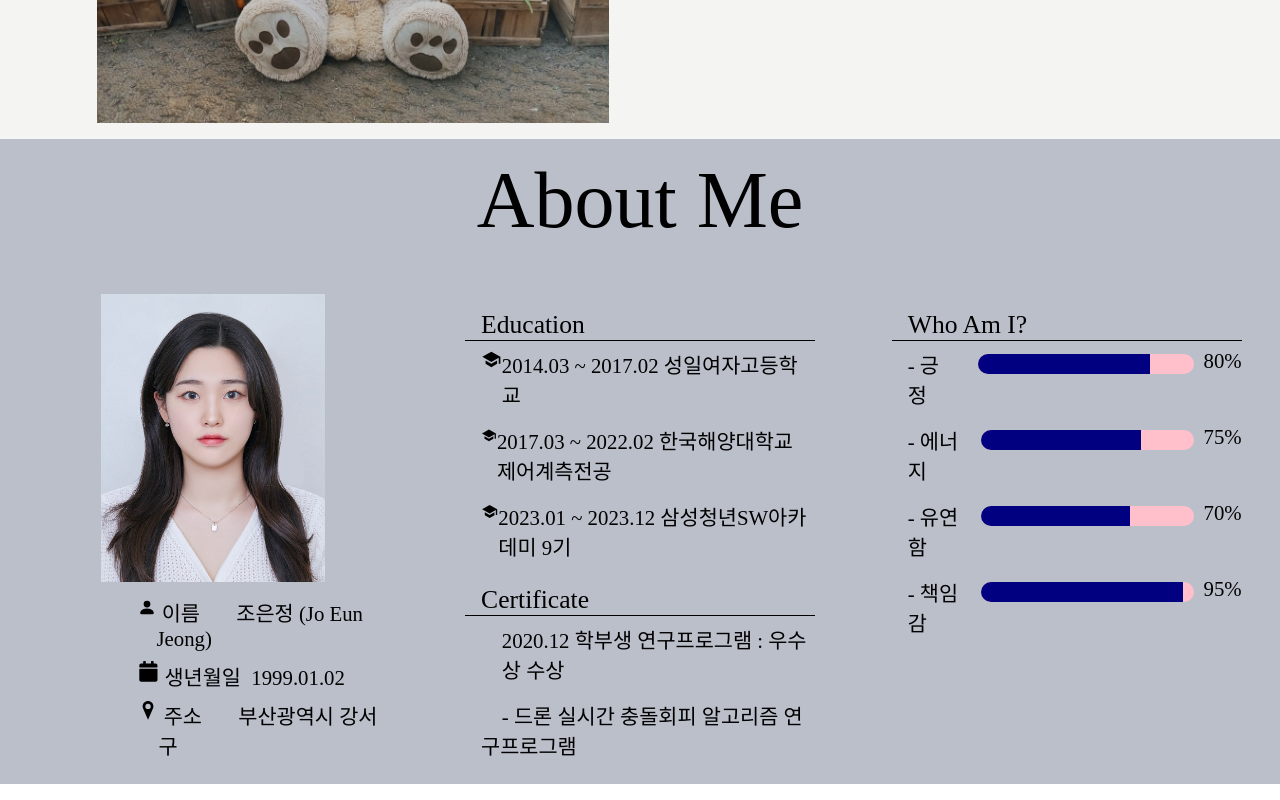
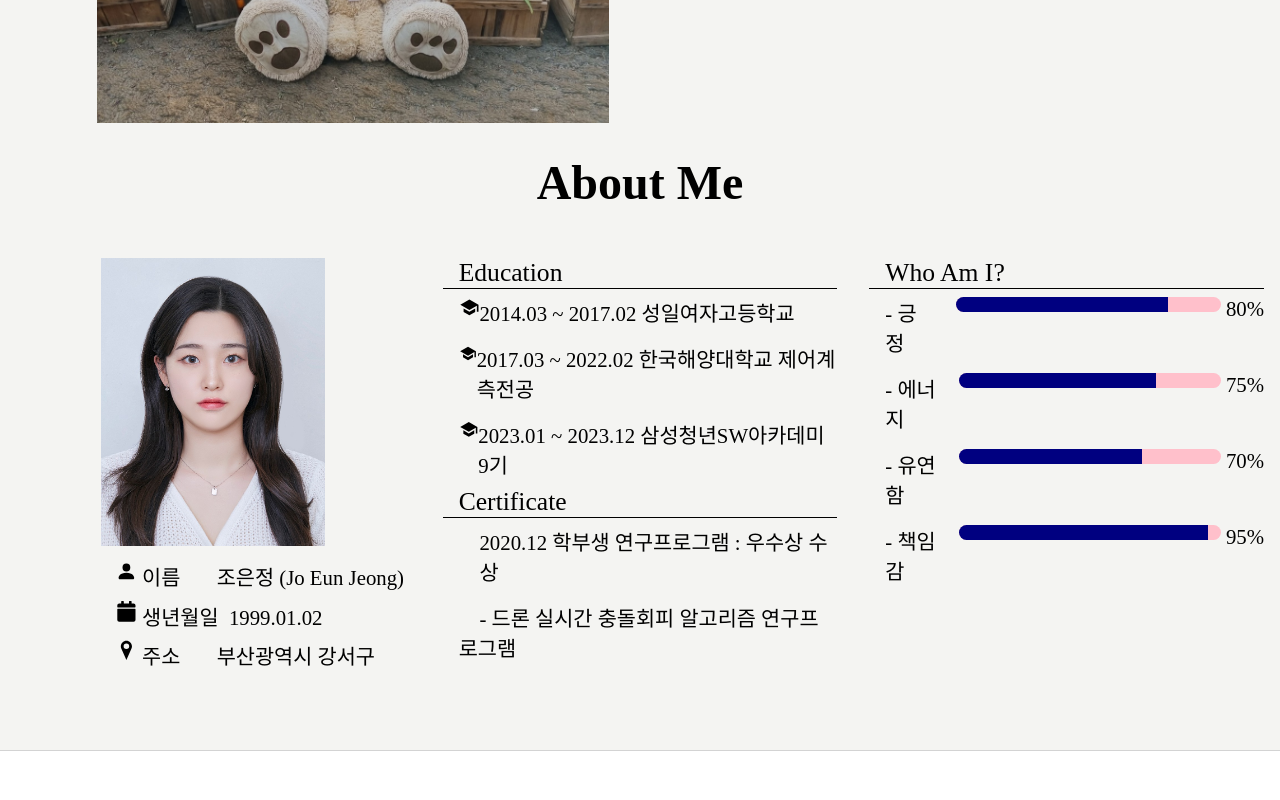
Before and after one commit to jeunjeong/jeunjeong.github.io, a React (Create React App) app: page / in a window 1280 px wide. Shown: the part 560-1360 px from the top of the page. After the commit the page ends 1311 px from the top, so only its background shows below. Built offline with nearby package versions, Linux system fonts and the light colour scheme; some icons are missing; the HTML template or start-up script is replaced by a standard one; a web font is replaced by a local one.

Commit message:
:zap: feat : Modify about me css

```diff
--- a/src/About Me/about_me.styled.tsx
+++ b/src/About Me/about_me.styled.tsx
@@ -1,56 +1,43 @@
 import styled from "styled-components";
 
 export const MainContainer = styled.div`
-	background-color: #bbbfca;
+	background-color: #f4f4f2;
 	padding-top: 1rem;
 	text-align: center;
+	border-bottom : 1px solid lightgray;
 `;
 
 export const Title = styled.div`
-	font-size: 5rem;
+	font-size: 3rem;
+	font-weight : bold;
 	margin-bottom: 3rem;
 `;
 
 export const Content = styled.div`
 	font-size: 1.5rem;
 	margin-top: 1rem;
-	margin-bottom: 1rem;
+	margin-bottom:2em;
 
 	@media (min-width: 768px) {
 		display: flex;
 	}
 `;
 
-export const Section1 = styled.div`
-	width: 100%;
-	margin-left: 3%;
-	margin-right: 3%;
-	margin-bottom: 1rem;
+export const Section = styled.div`
+
+	flex: 1;
+	margin-left:1rem;
+	margin-right:1rem;
+	margin-bottom: 2rem;
 `;
 
-export const Section2 = styled.div`
-	margin-left: 3%;
-	margin-right: 3%;
-	margin-bottom: 1rem;
-
-	width: 100%;
-`;
-export const Section3 = styled.div`
-	margin-left: 3%;
-	margin-right: 3%;
-	margin-bottom: 1rem;
-	width: 100%;
-`;
 export const ProfileImg = styled.img`
 	height: 18rem;
 `;
 
-export const ProfileInfoDiv = styled.div`
-	text-align: left;
-`;
 export const ProfileInfo = styled.div`
 	margin-top: 0.6rem;
-	font-size: 1.2rem;
+	font-size: 1.1rem;
 
 	@media (min-width: 1200px) {
 		margin-left: 100px;
@@ -60,7 +47,6 @@ export const ProfileInfo = styled.div`
 `;
 
 export const ProfileTitle = styled.div`
-	margin-top: 1rem;
 	padding-left: 1rem;
 	text-align: left;
 	font-size: 1.6rem;
@@ -75,6 +61,7 @@ export const ProfileContent = styled.div`
 	text-align: left;
 	font-size: 1rem;
 
+
 	@media (min-width: 1200px) {
 		display: flex;
 		font-size: 1.3rem;
--- a/src/About Me/about_me.tsx
+++ b/src/About Me/about_me.tsx
@@ -1,4 +1,4 @@
-import React, { useState, useEffect } from "react";
+import React from "react";
 import * as about from "./about_me.styled";
 import { BsPersonFill } from "react-icons/bs";
 import { FaCalendar } from "react-icons/fa";
@@ -8,20 +8,13 @@ import { PiCertificateFill } from "react-icons/pi";
 import Progress from "./progress_bar";
 
 function AboutMe() {
-	const [progressPercent, setProgressPercent] = useState<number>(30);
-	useEffect(() => {}, [progressPercent]);
-	const handleButtonClick = () => {
-		setProgressPercent(30);
-	};
-
 	return (
 		<about.MainContainer>
 			<about.Title>About Me</about.Title>
 			<about.Content>
-				<about.Section1>
+				<about.Section>
 					<about.ProfileImg src="profile/profile.jpg" />
 
-					<about.ProfileInfoDiv>
 						<about.ProfileInfo>
 							<BsPersonFill />
 							&nbsp;이름 &nbsp; &nbsp;&nbsp;&nbsp;&nbsp;조은정 (Jo Eun Jeong)
@@ -34,9 +27,8 @@ function AboutMe() {
 							<GiPositionMarker />
 							&nbsp;주소 &nbsp; &nbsp;&nbsp;&nbsp;&nbsp;부산광역시 강서구
 						</about.ProfileInfo>
-					</about.ProfileInfoDiv>
-				</about.Section1>
-				<about.Section2>
+				</about.Section>
+				<about.Section>
 					<about.ProfileTitle>Education</about.ProfileTitle>
 					<about.ProfileContent>
 						<IoMdSchool /> 2014.03 ~ 2017.02 성일여자고등학교
@@ -54,10 +46,10 @@ function AboutMe() {
 					<about.ProfileContent>
 						&nbsp; &nbsp; - 드론 실시간 충돌회피 알고리즘 연구프로그램
 					</about.ProfileContent>
-				</about.Section2>
-				<about.Section3>
+				</about.Section>
+				<about.Section>
 					<about.ProfileTitle>Who Am I?</about.ProfileTitle>
-					<about.ProfileContent>
+					<about.ProfileContent >
 						- 긍 &nbsp; 정
 						<Progress progressPercent={80} />
 						80%
@@ -77,7 +69,7 @@ function AboutMe() {
 						<Progress progressPercent={95} />
 						95%
 					</about.ProfileContent>
-				</about.Section3>
+				</about.Section>
 			</about.Content>
 		</about.MainContainer>
 	);
--- a/src/About Me/progress_bar.tsx
+++ b/src/About Me/progress_bar.tsx
@@ -1,13 +1,13 @@
-import React, { useState, useEffect, useRef } from "react";
+import React, { useEffect, useRef } from "react";
 import styled from "styled-components";
 
 const ProgressWrap = styled.div`
 	background: pink;
-	margin: 5px 10px;
+	margin: 0px 5px;
 	overflow: hidden;
 	position: relative;
 	width: 60%;
-	height: 20px;
+	height: 15px;
 	border-radius: 10px;
 
 	@media (min-width: 1200px) {
```
